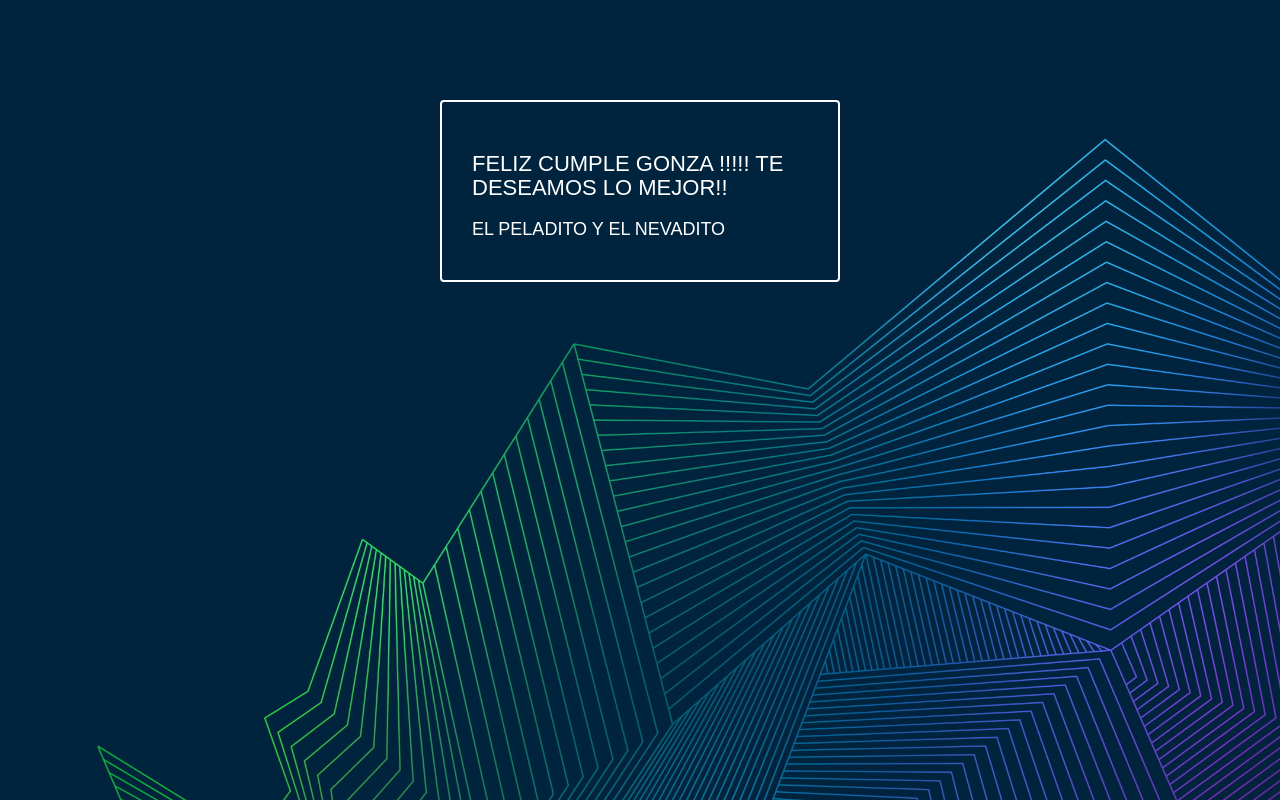
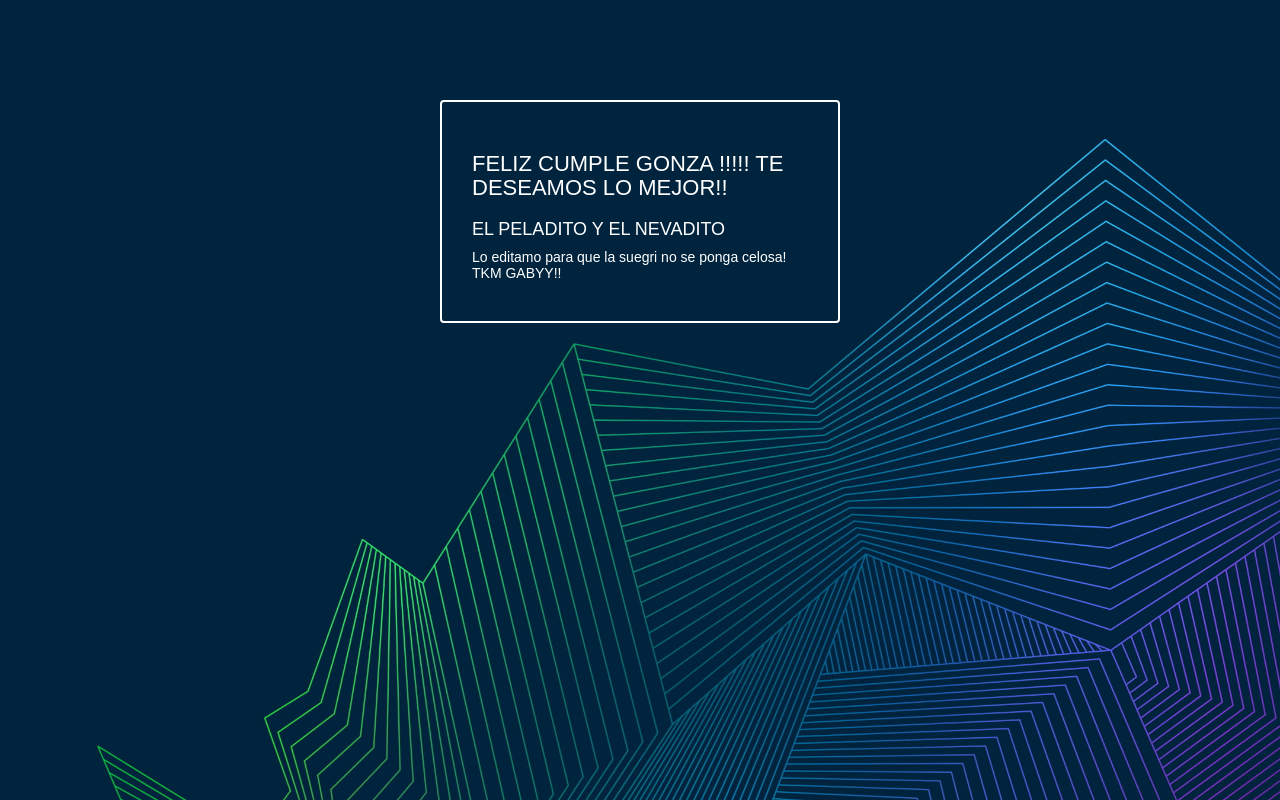
Before and after one commit to 158190la/LabNet, a plain HTML site: page index.html in a window 1280 px wide. Drawn offline with nearby package versions, Linux system fonts and the light colour scheme.

Commit message:
Update index.html

```diff
--- a/index.html
+++ b/index.html
@@ -26,6 +26,8 @@
       </style>
     <h1>FELIZ CUMPLE GONZA !!!!! TE DESEAMOS LO MEJOR!!</h1>
   <h4>EL PELADITO Y EL NEVADITO</h4>
+	  <h5>Lo editamo para que la suegri no se ponga celosa! TKM GABYY!!</h5>
+
 
 
     <script type="text/javascript" src="jqueryScript.js"></script>
```
